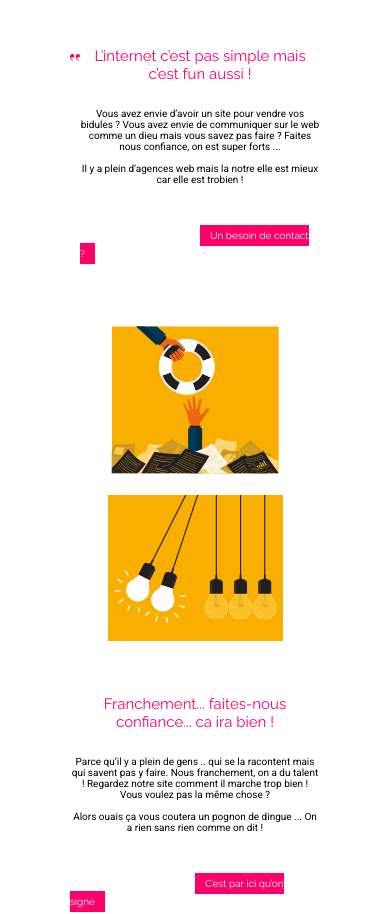
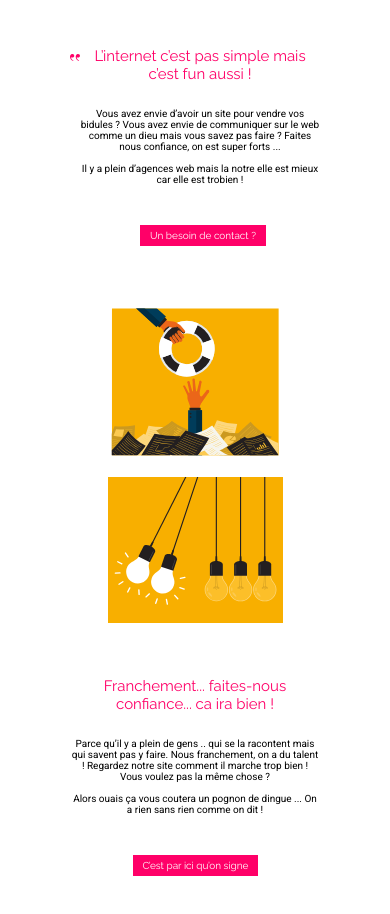
Before and after one commit to Neliiad/trobien, a website: page index.html in a window 390 px wide. Shown: the part 209-1123 px from the top of the page. Drawn offline with Linux system fonts and the light colour scheme.

Commit message:
first commit

```diff
--- a/assets/scss/element/banner.scss
+++ b/assets/scss/element/banner.scss
@@ -21,7 +21,9 @@
         flex-direction: column;
         margin-right: 20px;
         margin-bottom: 20px;
-
+        @media (max-width: 480px){
+            margin-right: 5px;
+        }
     }
     &__follow{
         writing-mode:vertical-rl;
--- a/assets/scss/element/contain.scss
+++ b/assets/scss/element/contain.scss
@@ -180,7 +180,7 @@
         }
         @media (max-width: 480px){
           font-size: 10px;
-          margin-left:50%;
+          margin-left:25%;
           padding: 5px 10px 5px 10px;
       }
 
@@ -210,7 +210,7 @@
 
         @media (max-width: 480px){
           font-size: 10px;
-          margin-left:50%;
+          margin-left:25%;
           padding: 5px 10px 5px 10px;
       }
 
```
Also changed, not shown: assets/css/styles.css, 1 other file.
